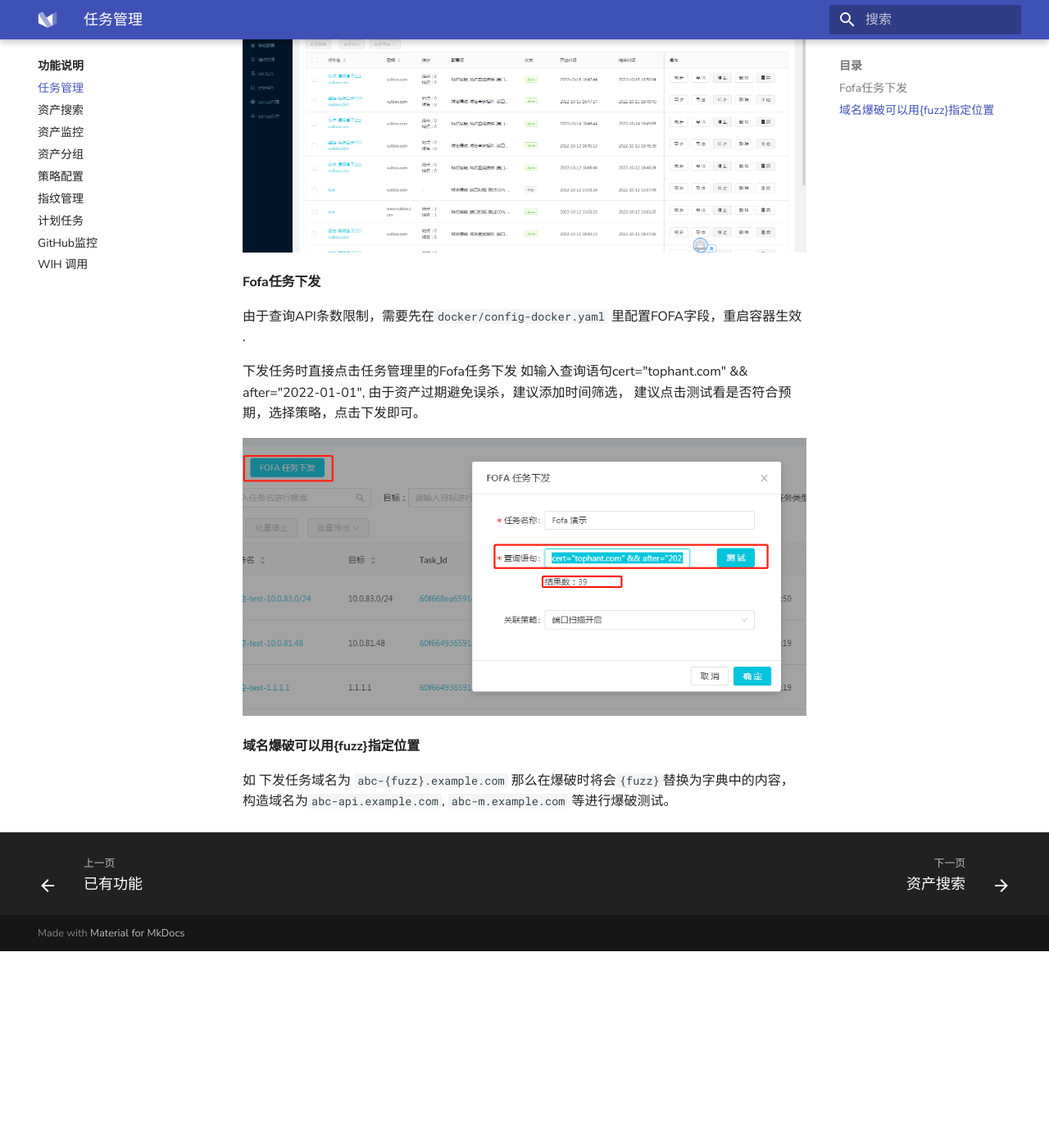
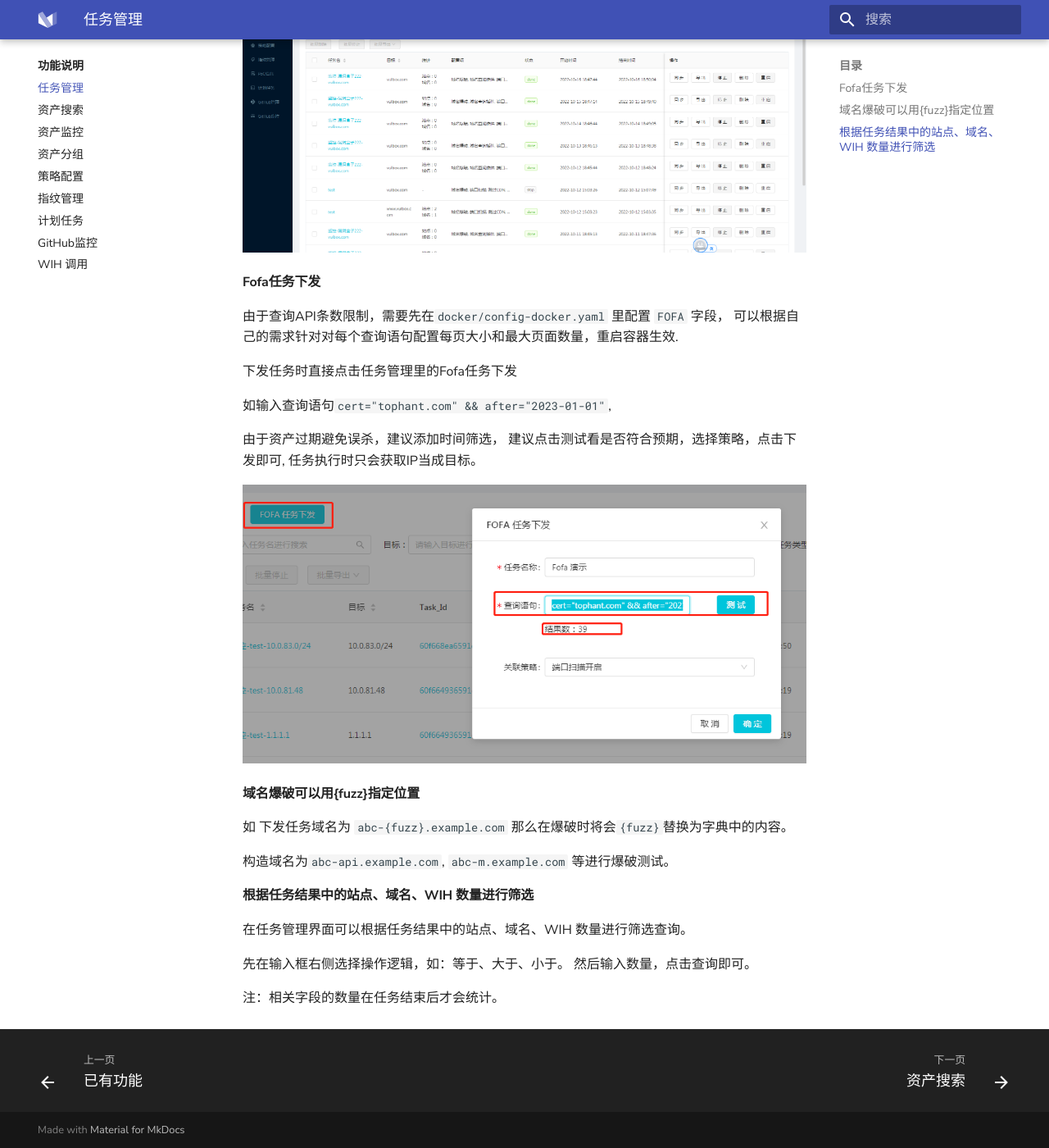
Before and after one commit to TophantTechnology/ARL-doc, an MkDocs documentation site: the page built from docs/function_desc/task.md, in a window 1280 px wide and 1400 px high, scrolled down 552 px. Shown: the whole window at 82% size. Built offline with MkDocs 1.6.1 and Material for MkDocs 9.7.7, drawn with Linux system fonts in a browser that asks for light colours; before the commit the page ends 1712 px from its top, so only the background shows below that.

Commit message:
针对v2.6.2文档更新

````diff
--- a/docs/function_desc/task.md
+++ b/docs/function_desc/task.md
@@ -15,16 +15,29 @@
 
 ####  Fofa任务下发
 
-由于查询API条数限制，需要先在`docker/config-docker.yaml` 里配置FOFA字段，重启容器生效 .
+由于查询API条数限制，需要先在`docker/config-docker.yaml` 里配置 `FOFA` 字段，
+可以根据自己的需求针对对每个查询语句配置每页大小和最大页面数量，重启容器生效.
 
 下发任务时直接点击任务管理里的Fofa任务下发
-如输入查询语句cert="tophant.com" && after="2022-01-01",
-由于资产过期避免误杀，建议添加时间筛选， 建议点击测试看是否符合预期，选择策略，点击下发即可。
+
+如输入查询语句`cert="tophant.com" && after="2023-01-01"`,
+
+由于资产过期避免误杀，建议添加时间筛选， 建议点击测试看是否符合预期，选择策略，点击下发即可, 任务执行时只会获取IP当成目标。
 
 ![](images/20221025193617725_6580.png)
 
 
 #### 域名爆破可以用{fuzz}指定位置
 
-如 下发任务域名为 `abc-{fuzz}.example.com` 那么在爆破时将会`{fuzz}`替换为字典中的内容，
+如 下发任务域名为 `abc-{fuzz}.example.com` 那么在爆破时将会`{fuzz}`替换为字典中的内容。
+
 构造域名为`abc-api.example.com`, `abc-m.example.com` 等进行爆破测试。
+
+
+#### 根据任务结果中的站点、域名、WIH 数量进行筛选
+
+在任务管理界面可以根据任务结果中的站点、域名、WIH 数量进行筛选查询。
+
+先在输入框右侧选择操作逻辑，如：等于、大于、小于。 然后输入数量，点击查询即可。
+
+注：相关字段的数量在任务结束后才会统计。
--- a/docs/release_log.md
+++ b/docs/release_log.md
@@ -1,4 +1,18 @@
 ```
+# 2024-04
+1. 添加 wih 结果导出、删除。#715
+2. 任务管理添加 站点、域名、WIH结果数量字段筛选 #659
+3. 文档优化 docker-compose 替换为 docker compose #737
+4. 升级 Rabitmq 版本 3.13.1 #732
+5. 策略配置添加排除端口 #735
+6. 测试通知失败问题修复 #700 #699
+7. fofa 数据源添加最大页数和每页数量配置 #701
+8. nuclei 结果批量删除。 #739
+9. 任务管理查询可通过站点和域名数量进行筛选。 #659
+10. 升级nuclei 版本为 v3.2.4
+11. 优化任务进程被KILL状态一直不变问题 #669 #654
+
+
 # 2023-12
 ARL v2.6.1 发布
 1. 加强指纹规则语法，导入导出为yml格式 #234 #305 #312 #511 #666
````
Also changed, not shown: docs/config_option.md (+5 -5 lines), docs/faq.md (+12 -12 lines), docs/system_install.md (+5 -5 lines).
